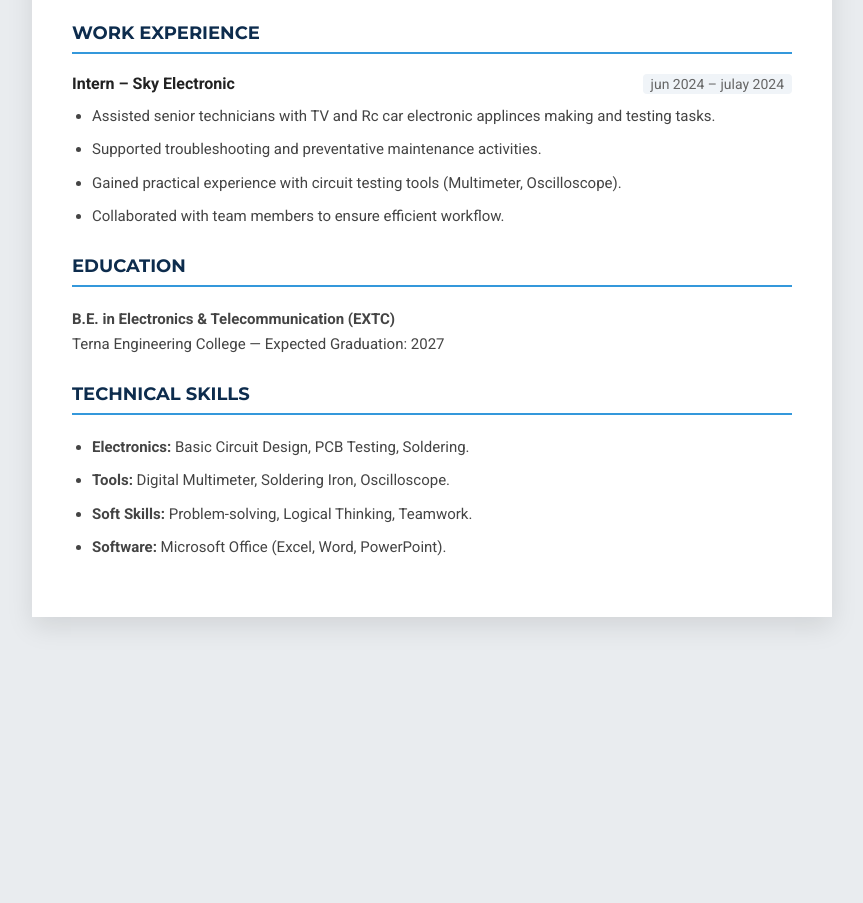
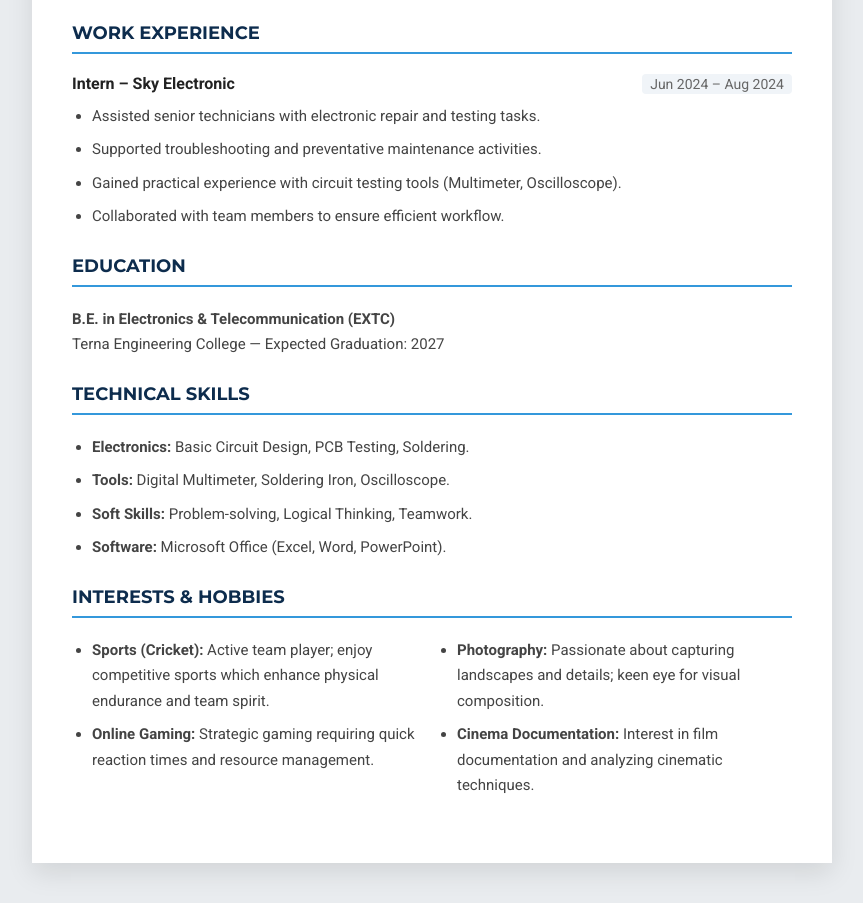
Before and after one commit to yashkhamkar2526-cpu/resume, a plain HTML site: page index.html in a window 1280 px wide. Shown: the part 395-1298 px from the top of the page, without its empty margins (208-1071 px from the left). Before the commit the page ends 1052 px from the top, so only its background shows below. Drawn offline with Linux system fonts and the light colour scheme.

Commit message:
Update index.html

```diff
--- a/index.html
+++ b/index.html
@@ -12,7 +12,7 @@
     <style>
         body {
             font-family: 'Roboto', sans-serif;
-            background-color: #e9ecef; /* Light gray background */
+            background-color: #e9ecef;
             margin: 0;
             padding: 40px 0;
             color: #333;
@@ -21,13 +21,13 @@
             max-width: 800px;
             margin: auto;
             background: #ffffff;
-            box-shadow: 0 10px 25px rgba(0,0,0,0.1); /* distinctive shadow */
-            overflow: hidden; /* Ensures header color stays inside corners */
+            box-shadow: 0 10px 25px rgba(0,0,0,0.1);
+            overflow: hidden;
         }
 
         /* THEME: Dark Blue Header */
         .header-banner {
-            background-color: #0d2c4d; /* Deep Navy Blue */
+            background-color: #0d2c4d;
             color: #ffffff;
             padding: 40px;
             text-align: center;
@@ -45,7 +45,7 @@
         .contact-info {
             margin-top: 15px;
             font-size: 14px;
-            color: #aabdd1; /* Light steel blue for contact info */
+            color: #aabdd1;
             font-weight: 300;
         }
         .contact-info span {
@@ -59,10 +59,10 @@
 
         h2 {
             font-family: 'Montserrat', sans-serif;
-            color: #0d2c4d; /* Matching Navy Blue */
+            color: #0d2c4d;
             font-size: 18px;
             text-transform: uppercase;
-            border-bottom: 2px solid #3498db; /* Bright Blue Accent Line */
+            border-bottom: 2px solid #3498db;
             padding-bottom: 8px;
             margin-top: 25px;
             margin-bottom: 20px;
@@ -83,7 +83,6 @@
             margin-bottom: 8px;
         }
 
-        /* Experience Formatting */
         .job-entry {
             margin-bottom: 10px;
         }
@@ -105,7 +104,13 @@
             clear: both;
         }
 
-        /* Mobile Responsiveness */
+        /* Grid for Hobbies (Optional: makes them look neat) */
+        .hobby-grid {
+            display: grid;
+            grid-template-columns: 1fr 1fr;
+            gap: 10px;
+        }
+
         @media (max-width: 600px) {
             body { padding: 0; }
             .container { box-shadow: none; }
@@ -116,6 +121,7 @@
             }
             .header-banner { padding: 30px 20px; }
             .contact-info span { display: block; margin: 5px 0; }
+            .hobby-grid { grid-template-columns: 1fr; }
         }
     </style>
 </head>
@@ -143,15 +149,13 @@
 
         <div class="section">
             <h2>Work Experience</h2>
-
             <div class="job-entry">
                 <div class="job-title">Intern – Sky Electronic</div>
-                <div class="job-duration">jun 2024 – julay  2024</div>
+                <div class="job-duration">Jun 2024 – Aug 2024</div>
                 <div class="clear"></div>
             </div>
-
             <ul>
-                <li>Assisted senior technicians with TV and Rc car electronic applinces  making  and testing tasks.</li>
+                <li>Assisted senior technicians with electronic repair and testing tasks.</li>
                 <li>Supported troubleshooting and preventative maintenance activities.</li>
                 <li>Gained practical experience with circuit testing tools (Multimeter, Oscilloscope).</li>
                 <li>Collaborated with team members to ensure efficient workflow.</li>
@@ -176,7 +180,23 @@
             </ul>
         </div>
 
-    </div> </div>
+        <div class="section">
+            <h2>Interests & Hobbies</h2>
+            <div class="hobby-grid">
+                <ul>
+                    <li><strong>Sports (Cricket):</strong> Active team player; enjoy competitive sports which enhance physical endurance and team spirit.</li>
+                    <li><strong>Online Gaming:</strong> Strategic gaming requiring quick reaction times and resource management.</li>
+                </ul>
+                <ul>
+                    <li><strong>Photography:</strong> Passionate about capturing landscapes and details; keen eye for visual composition.</li>
+                    <li><strong>Cinema Documentation:</strong> Interest in film documentation and analyzing cinematic techniques.</li>
+                </ul>
+            </div>
+        </div>
+
+    </div>
+
+</div>
 
 </body>
 </html>
```
